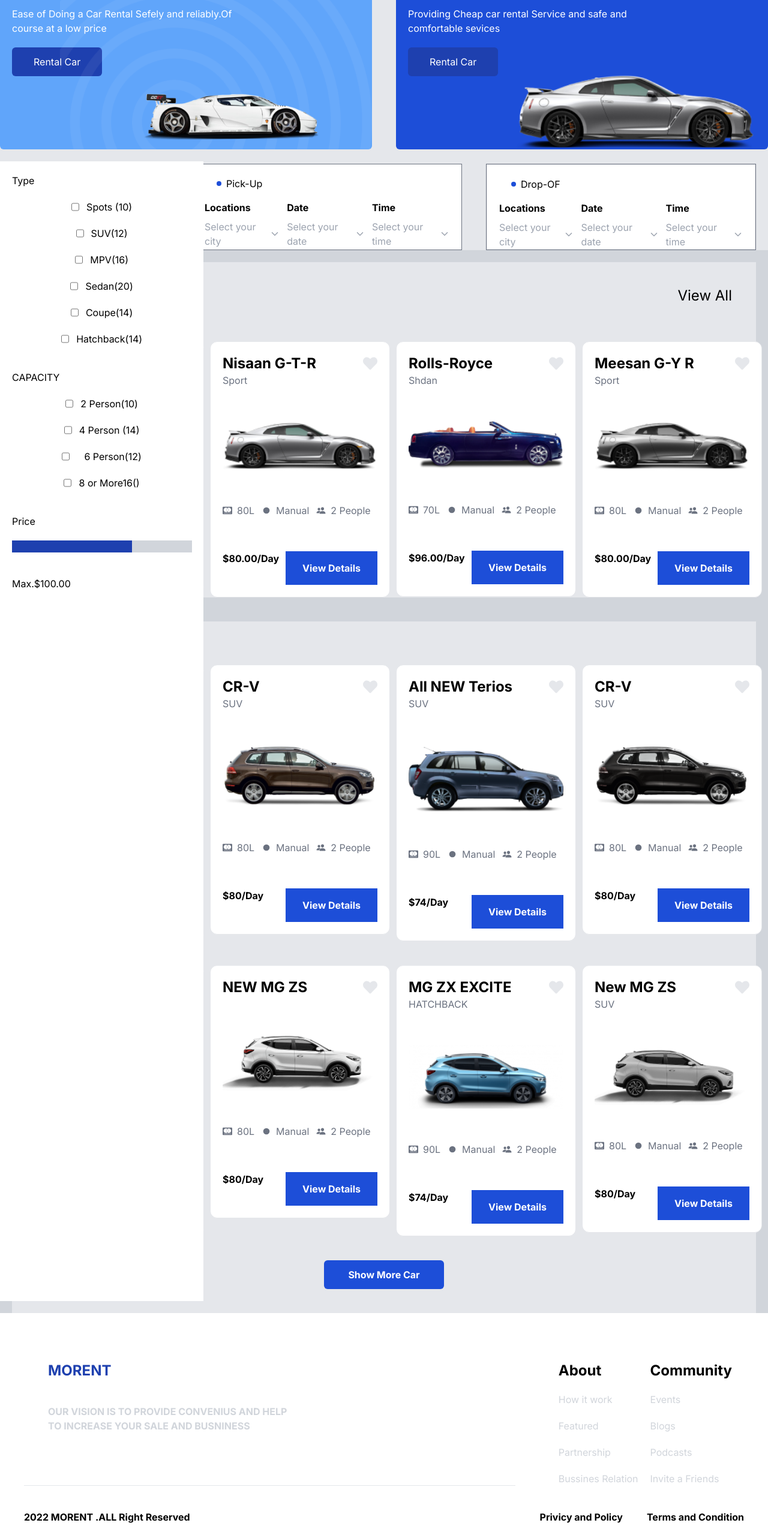
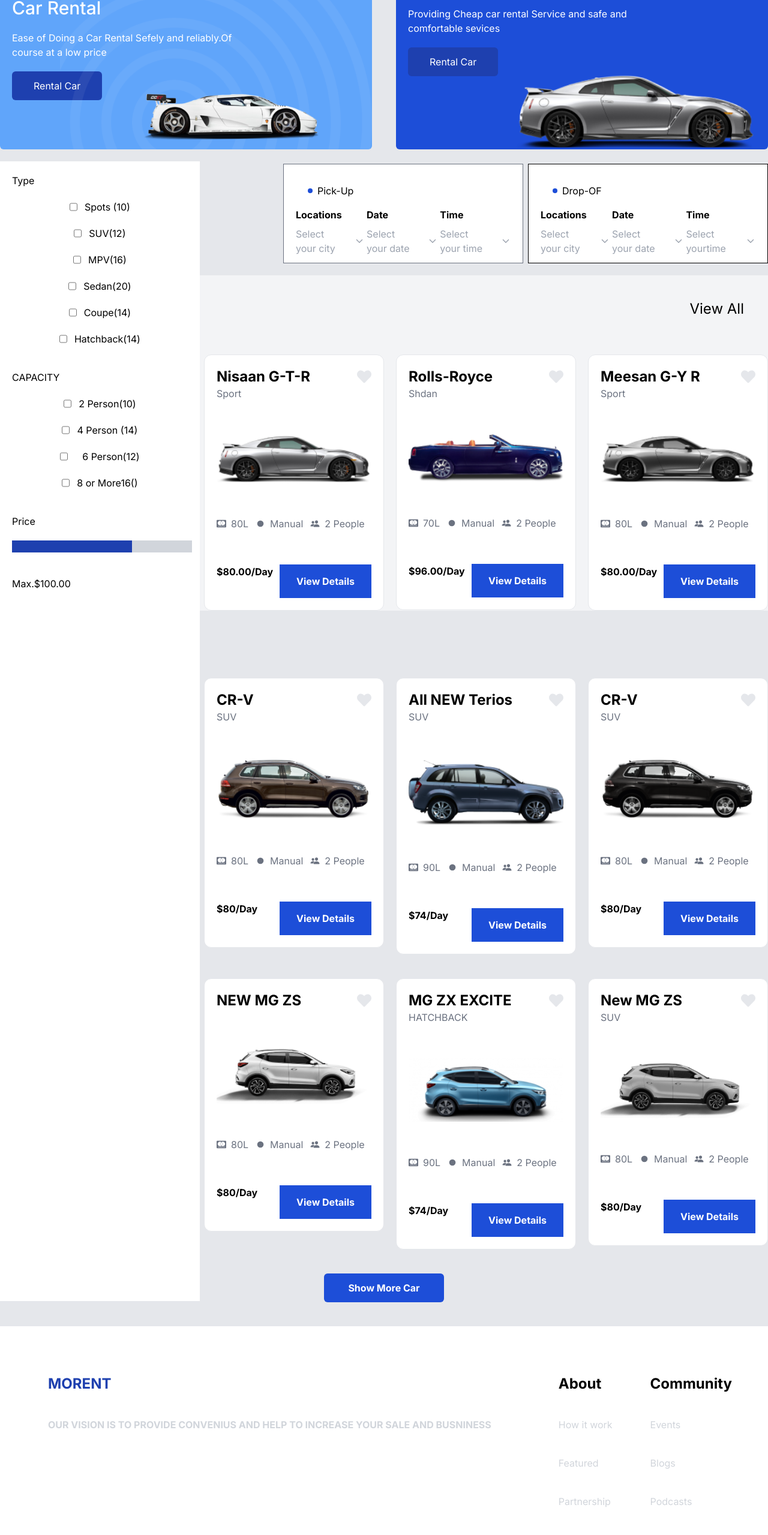
Before and after one commit to UROOBAYASEEN/step3, a Next.js app: page / in a window 1280 px wide. Shown: the part 217-2776 px from the top of the page at 60% size. Built offline with nearby package versions, Linux system fonts and the light colour scheme.

Commit message:
Your commit message

```diff
--- a/app/mycomponets/Footer.tsx
+++ b/app/mycomponets/Footer.tsx
@@ -6,29 +6,29 @@
     <div className='bg-white  justify-between mx-10 py-10 overflow-x-hidden md:flex'>
         <div className='border-b border-b-1'>
             <h1 className='uppercase text-2xl  text-blue-800 mt-10 mx-10 font-bold '>morent</h1>
-            <p className='uppercase  text-gray-300 w-[50%] mt-10 mx-10 font-bold '>Our vision is to provide convenius and help to increase your sale and busniness</p>
+            <p className='uppercase  text-gray-300  mt-10 mx-10 font-bold leading-[25px] '>Our vision is to provide convenius and help to increase your sale and busniness</p>
         </div>
-        <div className='flex justify-between gap-5 mx-5'>
+        <div className='flex justify-between gap-5 md:mx-5'>
             <div>
                 <h1 className='font-bold mt-10 text-2xl '>About</h1>
-                <p className='text-gray-300 mt-5 '>How it work</p>
-                <p  className='text-gray-300 mt-5 '>Featured</p>
-                <p  className='text-gray-300 mt-5 '>Partnership</p>
-                <p  className='text-gray-300 mt-5 '>Bussines Relation</p>
+                <p className='text-gray-300 mt-10 '>How it work</p>
+                <p  className='text-gray-300 mt-10 '>Featured</p>
+                <p  className='text-gray-300 mt-10 '>Partnership</p>
+                <p  className='text-gray-300 mt-10 '>Bussines Relation</p>
             </div>
             <div>
-                <h1 className='font-bold text-2xl mt-10'>Community</h1>
-                <p className='text-gray-300 mt-5 '>Events</p>
-                <p  className='text-gray-300 mt-5 '>Blogs</p>
-                <p  className='text-gray-300 mt-5 '>Podcasts</p>
-                <p  className='text-gray-300 mt-5 '>Invite a Friends</p>
+                <h1 className='font-bold text-2xl mt-10 '>Community</h1>
+                <p className='text-gray-300 mt-10 '>Events</p>
+                <p  className='text-gray-300 mt-10'>Blogs</p>
+                <p  className='text-gray-300 mt-10 '>Podcasts</p>
+                <p  className='text-gray-300 mt-10 '>Invite a Friends</p>
             </div>
 
         </div>
 
     </div>
-    <div className=' justify-between mx-10 font-bold md:flex'>
-        <h1>2022  MORENT .ALL Right Reserved</h1>
+    <div className=' justify-between mx-10 font-bold md:flex py-10 text-gray-400'>
+        <h1>2022  MORENT ALL Right Reserved</h1>
         <div className='flex gap-10'>
             <h1>Privicy and Policy</h1>
             <h1>Terms and Condition</h1>
--- a/app/mycomponets/Header.tsx
+++ b/app/mycomponets/Header.tsx
@@ -13,7 +13,7 @@
 const Header = () => {
   const [hamburguer, sethamburguer] = useState(false)
   return (
-    <div className=' flex justify-between mx-5'>
+    <div className=' flex justify-between mx-2'>
       <div className='flex justify-between relative gap-10'>
 
 
@@ -33,8 +33,9 @@
       </div>
       <div className='flex gap-2'>
 
-      <div className='rounded-full border border-gray-200 px-3 py-1 '>
-      <FaHeart className='text-2xl mt-4' />
+      <div className='rounded-full border border-gray-200  py-1 px-3 hidden md:flex'>
+      <FaHeart className='text-2xl mt-4
+      ' />
       </div>
 
       <div className='rounded-full border border-gray-200 px-3 '>
--- a/app/mycomponets/Headerone.tsx
+++ b/app/mycomponets/Headerone.tsx
@@ -6,9 +6,9 @@
 import { IoIosArrowDown } from 'react-icons/io'
 
 const Headerone = () => {
-  return<div className=' mt-10 bg-gray-200  overflow-x-hidden'>
+  return<div className=' mt-10 bg-gray-200  overflow-x-hidden '>
 <div className='flex gap-10 justify-center'>
-    <div className=' one w-[640px] h-[360px] bg-blue-400 rounded-md  relative'>
+    <div className=' one w-[640px] py-10 bg-blue-400 rounded-md  relative '>
       <div className='absolute  bottom-0 left-[100px]'>
         <Image
         src={car}
@@ -39,10 +39,10 @@
         <button className='bg-blue-800 text-white px-9 py-3 mt-5 ml-5 rounded-md'>Rental Car</button>
     </div>
     </div>
-    <div className=' gap-10 justify-end mx-5 mt-6  md:flex'>
-      <div className='w-[450px]  border border-gray-500 bg-white px-5 '>
+    <div className=' gap-2 justify-end  mt-6  md:flex '>
+      <div className='w-[400px]  border border-gray-500 bg-white px-5 py-3'>
         <div className='flex items-center gap-2 mt-5 ml-5'><span className='h-2 w-2 bg-blue-700 rounded-full'></span><span>Pick-Up</span></div>
-        <div className='flex justify-center gap-3 mt-4'>
+        <div className='flex justify-center gap-1 mt-4'>
           <div>
           <h1 className='font-bold'>Locations</h1>
           <div className='flex items-center gap-5 text-gray-400 mt-2'><span>Select your city</span><span>
@@ -62,11 +62,11 @@
 
         </div>
       </div>
-      <div className='w-[450px]  border border-gray-500'>
+      <div className='w-[400px]  border border-black bg-white py-3'>
 
-      <div className='  border  bg-white px-5'>
+      <div className='    bg-white px-5'>
         <div className='flex items-center gap-2 mt-5 ml-5'><span className='h-2 w-2 bg-blue-700 rounded-full'></span><span>Drop-OF</span></div>
-        <div className='flex justify-center gap-3 mt-4'>
+        <div className='flex justify-center gap-1 mt-4'>
           <div>
           <h1 className='font-bold'>Locations</h1>
           <div className='flex items-center gap-5 text-gray-400 mt-2'><span>Select your city</span><span>
@@ -79,7 +79,7 @@
           </div>
           <div>
           <h1 className='font-bold'>Time</h1>
-          <div className='flex items-center gap-5  text-gray-400 mt-2'><span>Select your time</span><span>
+          <div className='flex items-center gap-5  text-gray-400 mt-2'><span>Select yourtime</span><span>
           <IoIosArrowDown /></span></div>
           </div>
 
--- a/app/mycomponets/Popolarcar.tsx
+++ b/app/mycomponets/Popolarcar.tsx
@@ -35,14 +35,14 @@
         },
     ]
   return (
-    <div className='mx-5 mt-5 bg-gray-200'>
+    <div className=' mt-5 bg-gray-100'>
         <div className='flex justify-between'>
         <h1 className='mt-10 mx-10 mb-5 text-2xl'>Popular Car</h1>
         <h1 className='mt-10 mx-10 mb-5 text-2xl'>View All</h1>
         </div>
 
 
-    <div className=' grid grid-cols-1 md:grid-cols-2  lg:grid-cols-4'>
+    <div className=' grid grid-cols-1 md:grid-cols-2  lg:grid-cols-4 '>
 
 {imageData.map((val,ind)=>
 <div key={ind} className='ml-5'>
--- a/app/mycomponets/ProductDetails.tsx
+++ b/app/mycomponets/ProductDetails.tsx
@@ -27,10 +27,10 @@
 
     ]
   return (
-    <div className='mx-5 my-5'>
+    <div className=' my-5'>
         <div className='  gap-5 justify-end md:flex'>
             <div className='border border-black'>
-            <div className='bg-blue-700 h-[300px] w-[500px]   relative rounded-md'>
+            <div className='bg-blue-700 h-[300px]    relative rounded-md'>
 
                <Image
                src={car1}
@@ -89,7 +89,7 @@
                     <FaHeart   className='text-yellow-600' />
                     <p>440+ Reviews</p>
                 </div>
-                <p className='mx-5 mt-7 w-[70%]'>
+                <p className='mx-5 mt-7 w-[70%] z-20'>
                 Discover your dream car’s features, performance, and design. Explore technology, safety, and efficiency for an informed decision.
 
                 </p>
@@ -124,7 +124,7 @@
     <Review {...val}/>
     </div>
 )}
-<div className='text-blue-500 text-2xl flex justify-center text-center items-center mt-10 gap-3'>
+<div className='text-blue-500 text-2xl flex justify-center text-center items-center mt-10 gap-3 px-5'>
 
     <span className=''>Show All</span>
     <IoIosArrowDown className='text-2xl text-black' />
--- a/app/mycomponets/Products.tsx
+++ b/app/mycomponets/Products.tsx
@@ -10,7 +10,7 @@
 const Products = ({name,image,rent,lenght,purpose}:{name:string,image:any,rent:string,lenght:string,purpose:string}) => {
 const [white, setwhite] = useState(" text-gray-200 ")
   return (
-    <div className='   mt-10 border bg-white py-5 px-5 w-[300px] rounded-xl'>
+    <div className='   mt-10 border bg-white py-5 px-5  w-[300px] rounded-xl'>
 
         <div className='flex justify-between items-center text-center ' >
             <h1 className='font-bold text-2xl'>{name}</h1>
--- a/app/mycomponets/RecomdeCar.tsx
+++ b/app/mycomponets/RecomdeCar.tsx
@@ -62,7 +62,7 @@
     ]
   return (
 
-    <div className='mx-5 mt-10 bg-gray-200'>
+    <div className=' mt-10 bg-gray-200'>
         <div>
         <h1 className='ml-10 text-2xl'>Recommendation Car</h1>
     </div>
--- a/app/mycomponets/Review.tsx
+++ b/app/mycomponets/Review.tsx
@@ -5,8 +5,8 @@
 const Review = ({name,image,possition,description}:{name:string,image:any,possition:string,description:string}) => {
   return (
     <div>
-      <div className='flex justify-between gap-5 item-center items-start mt-10'>
-        <div className='flex justify-center item-center items-start gap-5'>
+      <div className='md:flex justify-between gap-3 item-center items-start mt-10'>
+        <div className='flex justify-center item-center items-start gap-5 px-5'>
           <Image
           src={image}
           alt='thisisiamge'
@@ -17,7 +17,7 @@
             <div className='mt-10'>
           <h1 className='font-bold uppercase text-2xl'>{name}</h1>
           <p>{possition}</p>
-          <p className='w-[90%]'>{description}</p>
+          <p className='lg:w-[50%] w-[-10px] mt-5'>{description}</p>
 
         </div>
         </div>
--- a/app/mycomponets/SideBar.tsx
+++ b/app/mycomponets/SideBar.tsx
@@ -3,13 +3,13 @@
 const SideBar = () => {
   return (
     <div className=''>
-<div className='absolute w-[26.5%] top-[470px] left-0 bg-white h-[1900px]  mt-4 hidden lg:inline'>
+<div className='absolute w-[26%] top-[470px] left-0 bg-white h-[1900px]  mt-4 hidden lg:inline'>
           <h1 className='ml-5 mt-5'>Type</h1>
           <div className='flex justify-center gap-3 mt-5'>
             <input type='checkbox' ></input>
             <p >Spots (10)</p>
           </div>
-          <div className='flex justify-center gap-3 mt-5'>
+          <div className='flex justify-center gap-3 mt-5 '>
             <input type='checkbox' ></input>
             <p>SUV(12)</p>
           </div>
--- a/app/page.tsx
+++ b/app/page.tsx
@@ -7,7 +7,7 @@
 
 const page = () => {
   return (
-    <div className='bg-gray-300  overflow-x-hidden'>
+    <div className='bg-gray-200 overflow-x-hidden'>
 
 
       < Headerone/>
```
Also changed, not shown: app/adimdashboard/page.tsx (+6 -6 lines).
